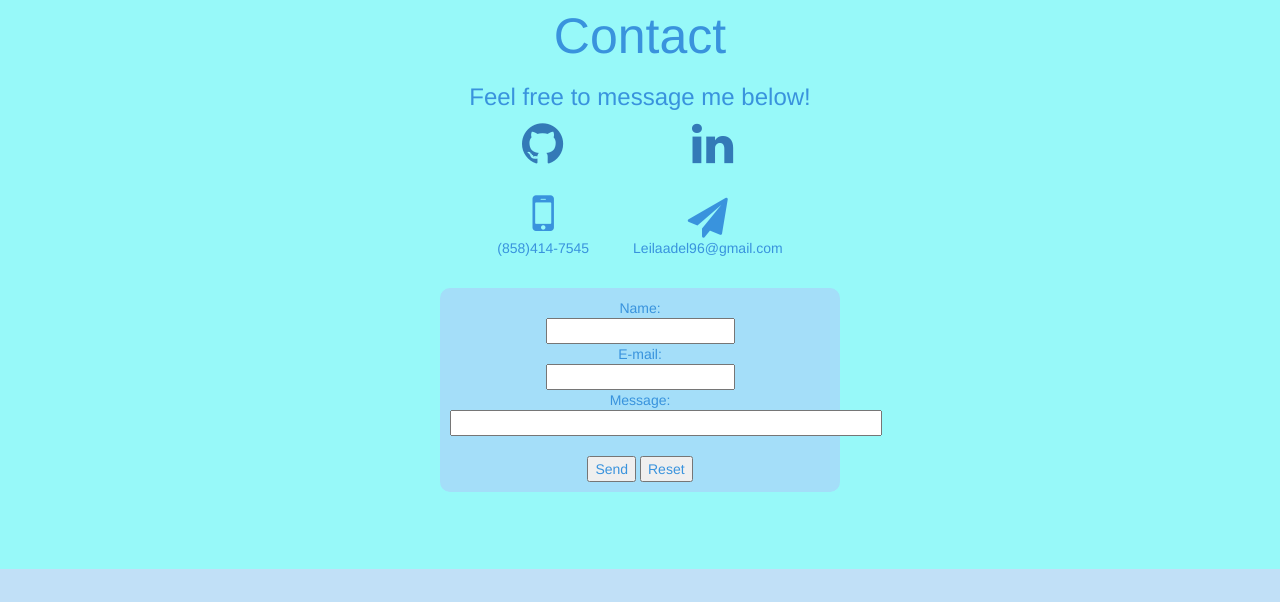
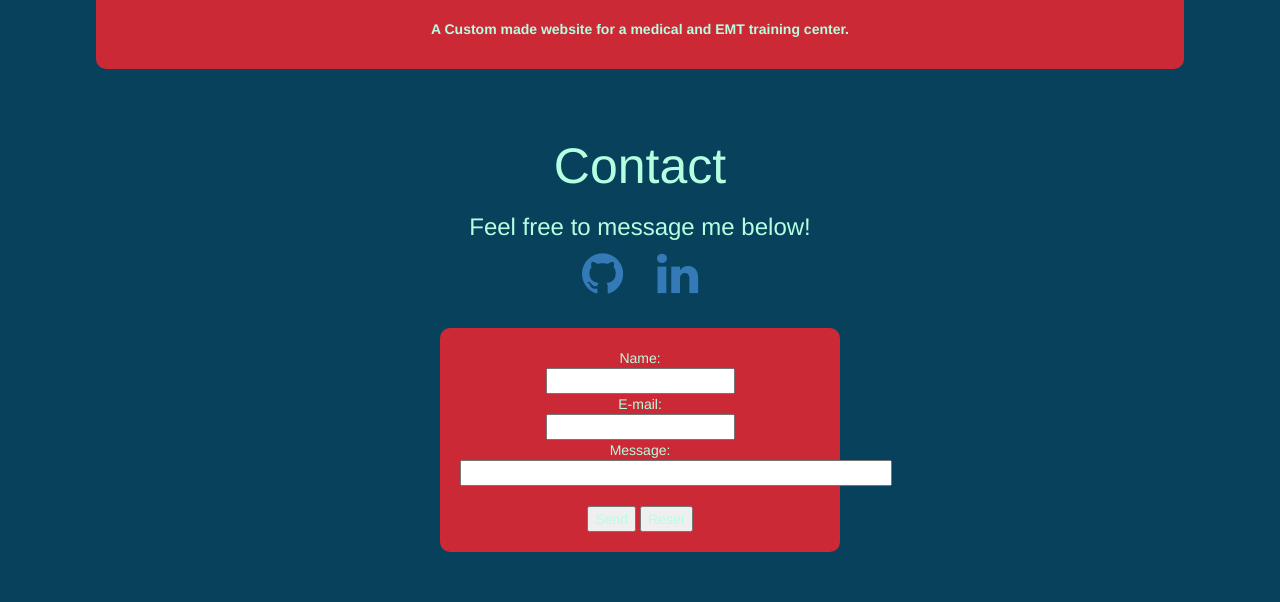
Before and after one commit to leilaadel/Portfolio, a Django app: page / in a window 1280 px wide. Shown: the part 1772-2374 px from the top of the page. Before the commit the page ends 2341 px from the top, so only its background shows below. Run offline with Django 3.2, Linux system fonts and the light colour scheme; some libraries are stand-ins or nearby versions.

Commit message:
updated color scheme

```diff
--- a/portpage/static/css/index.css
+++ b/portpage/static/css/index.css
@@ -33,20 +33,20 @@ green: #b5ffe1
 
 /* Change the color of links on hover */
 .navbar a:hover {
-    background-color: #3993dd;
+    background-color: #cc2936;
     color: black;
 }
 
 /* Add a color to the active/current link */
 .navbar a.active {
-    background-color: #3993dd;
+    background-color: #cc2936;
     color: white;
 }
 .header{
   text-align: center;
   padding-top: 260px;
-  color: #3993dd;
-  background-color: #c1e0f7;
+  color: #b5ffe1;
+  background-color: #08415c;
   width: 100%;
   height: 800px;
 }
@@ -58,15 +58,12 @@ green: #b5ffe1
   font-size: 20px;
 }
 .icons a:hover{
-  color: #e0acd5;
+  color: #ebbab9;
   text-decoration: none;
-  display: inline;
 }
 .icon{
   display: inline;
-  margin: auto;
-  padding: 50px;
-  padding-right: 75px;
+  padding: 20px 15px;
 }
 #myCarousel{
   width: 800px;
@@ -79,11 +76,11 @@ green: #b5ffe1
   margin: auto;
 }
 .content{
-  background-color: #e0acd5;
+  background-color: #08415c;
   width: 100%;
   padding-bottom: 20px;
   text-align: center;
-  color: #3993dd;
+  color: #b5ffe1;
   padding-top: 20px;
   height: 1500px;
 }
@@ -91,8 +88,13 @@ green: #b5ffe1
   font-size: 50px;
 }
 .project{
-  /*background-color: #a4def9;*/
+  background-color: #cc2936;
+  border-radius: 10px;
+  width: 85%;
+  margin: auto;
   margin-bottom: 30px;
+  padding-top: 20px;
+  padding-bottom: 20px;
 }
 .project_desc{
   margin-top: 20px;
@@ -102,18 +104,18 @@ green: #b5ffe1
 }
 .contact {
   padding-top: 20px;
-  background-color: #97f9f9;
-  height: 600px;
+  background-color: #08415c;
+  padding-bottom: 50px;
 }
 .contact-block{
   display: inline-block;
-  margin: 20px;
 }
 .mailform{
-  background-color: #a4def9;
+  background-color: #cc2936;
   display: block;
   width: 400px;
   margin: auto;
+  margin-top: 30px;
   border-radius: 10px;
-  padding: 10px;
+  padding: 20px;
 }
--- a/portpage/templates/portpage/index.html
+++ b/portpage/templates/portpage/index.html
@@ -139,14 +139,6 @@
           </a>
         </div>
       </div>
-      <div class="contact-block">
-        <i class="fa fa-mobile" style="font-size:50px;"></i>
-        <p>(858)414-7545</p>
-      </div>
-      <div class="contact-block">
-        <i class="fa fa-send" style="font-size:40px;"></i>
-        <p>Leilaadel96@gmail.com</p>
-      </div>
       <div class="mailform">
         <form action="mailto:leilaadel96@gmail.com" method="post" enctype="text/plain">
           Name:<br>
```
